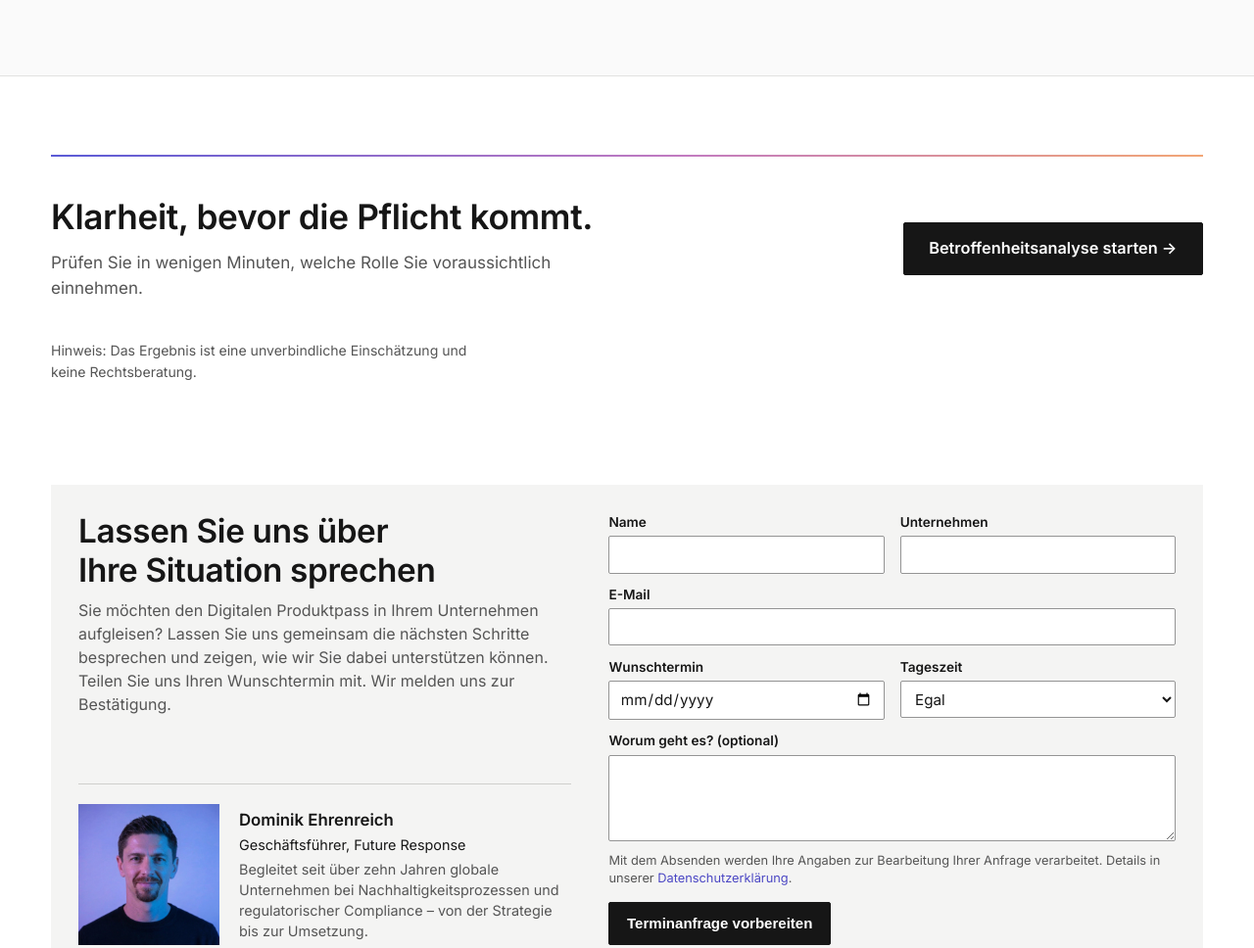
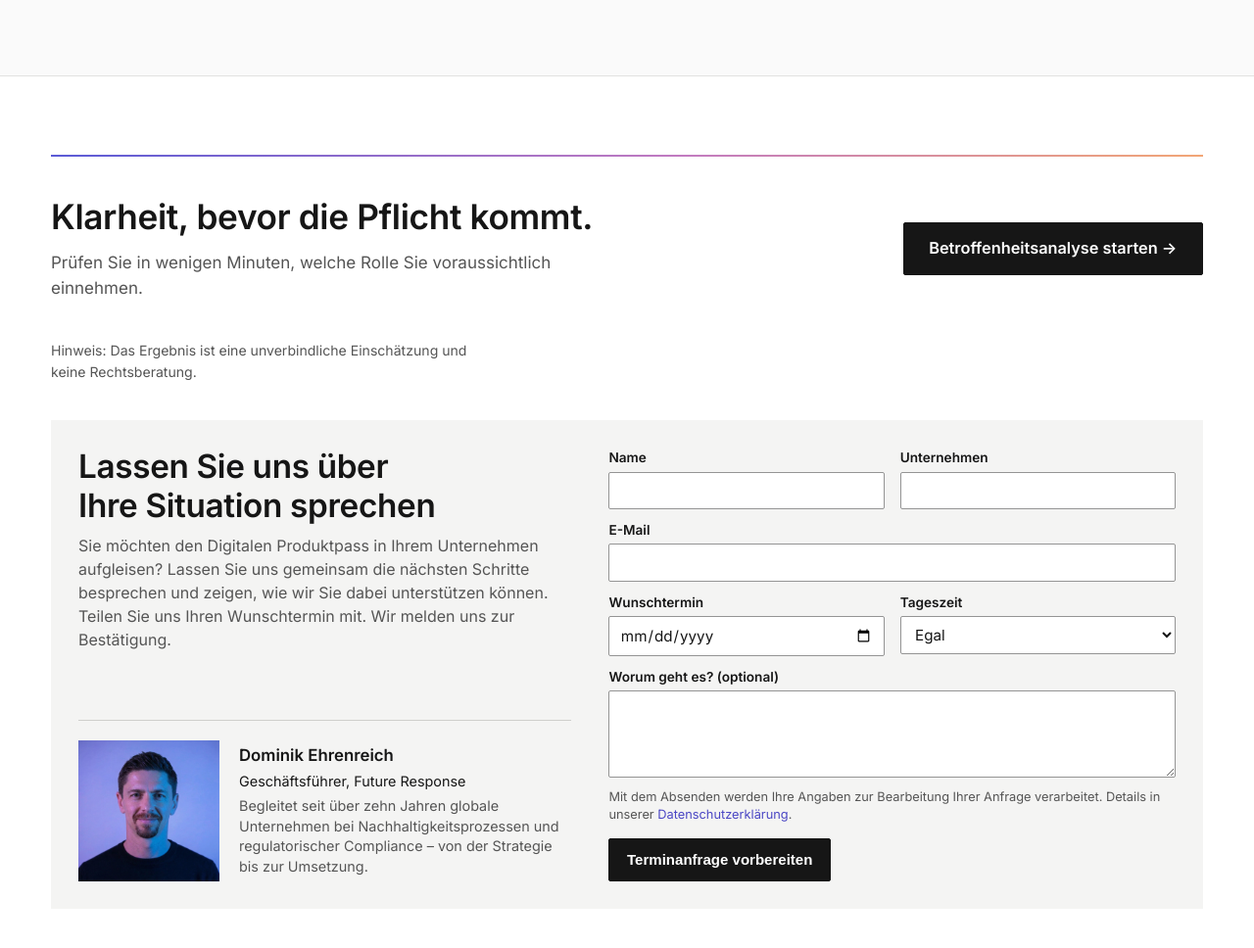
Before and after one commit to Gutierreez1412/DPP_Check, an Astro site: page /de in a window 1280 px wide. Shown: the part 1905-2873 px from the top of the page at 98% size. Built offline with nearby package versions, Linux system fonts and the light colour scheme; Astro itself is replaced by a stand-in of ours.

Commit message:
Startseite: Abstände um den Kontaktblock korrigiert
Co-Authored-By: Claude Sonnet 5.5 <noreply@anthropic.com>

```diff
--- a/src/components/Startseite.astro
+++ b/src/components/Startseite.astro
@@ -75,6 +75,6 @@ const start = seite.startseite;
   </div>
 </section>
 
-<div class="wrap">
+<div class="wrap start-kontakt">
   <Beratungsformular lang={lang} mitPerson />
 </div>
--- a/src/styles/landing.css
+++ b/src/styles/landing.css
@@ -1591,3 +1591,14 @@
 .landing .check__untertitel {
   margin-top: 1rem;
 }
+
+/* Startseite: Kontaktblock mit Luft zum Footer, weniger Leerraum davor */
+.landing .start-abschluss {
+  padding-bottom: clamp(1.5rem, 3vw, 2.5rem);
+}
+.landing .start-kontakt {
+  padding-bottom: clamp(3rem, 7vw, 5rem);
+}
+.landing .start-kontakt .beratung {
+  margin-top: 0;
+}
```
